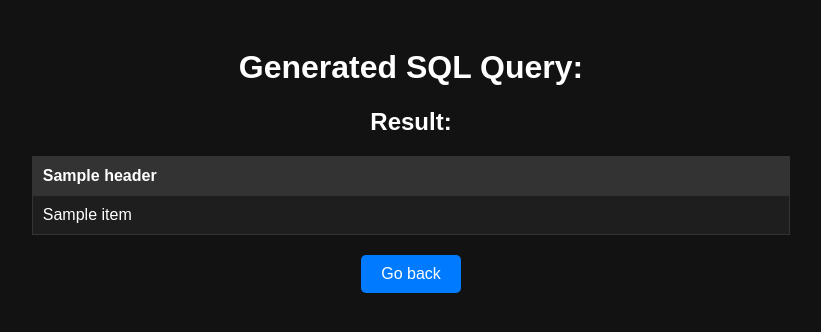
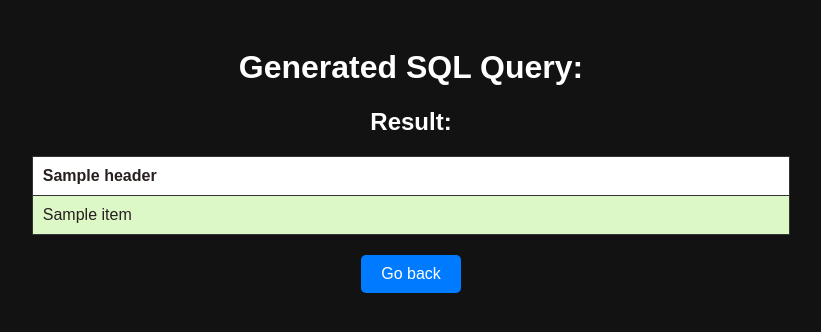
Before and after one commit to stuby67/flask-bot, a Flask app: template templates/result.html in a window 1280 px wide. Shown: the top 332 px of the page, without its empty margins (229-1050 px from the left). Run offline with Flask 3, Linux system fonts and the light colour scheme; the template is opened without the code that fills it: most values are stand-ins (such as "Sample title", 1, 10 or a date in 2020).

Commit message:
Update styles.css

```diff
--- a/static/styles.css
+++ b/static/styles.css
@@ -113,13 +113,13 @@ th, td {
 }
 
 th {
-    background-color: #333;
-    color: #ffffff;
+    background-color: #fff;
+    color: #281f1f;
 }
 
 td {
-    background-color: #1e1e1e;
-    color: #ffffff;
+    background-color: #dcf8c6;
+    color: #281f1f;
 }
 
 a.button {
```
